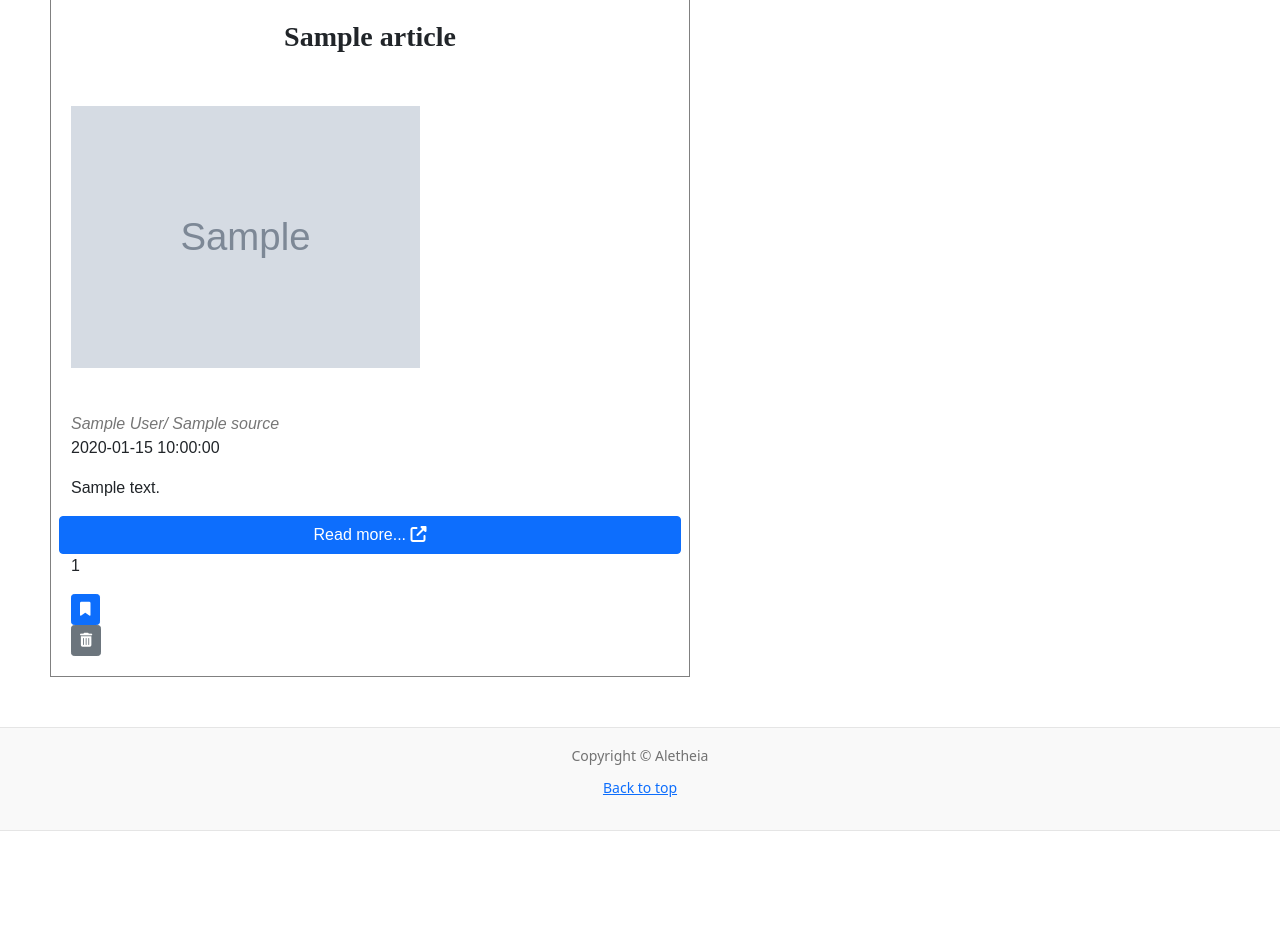
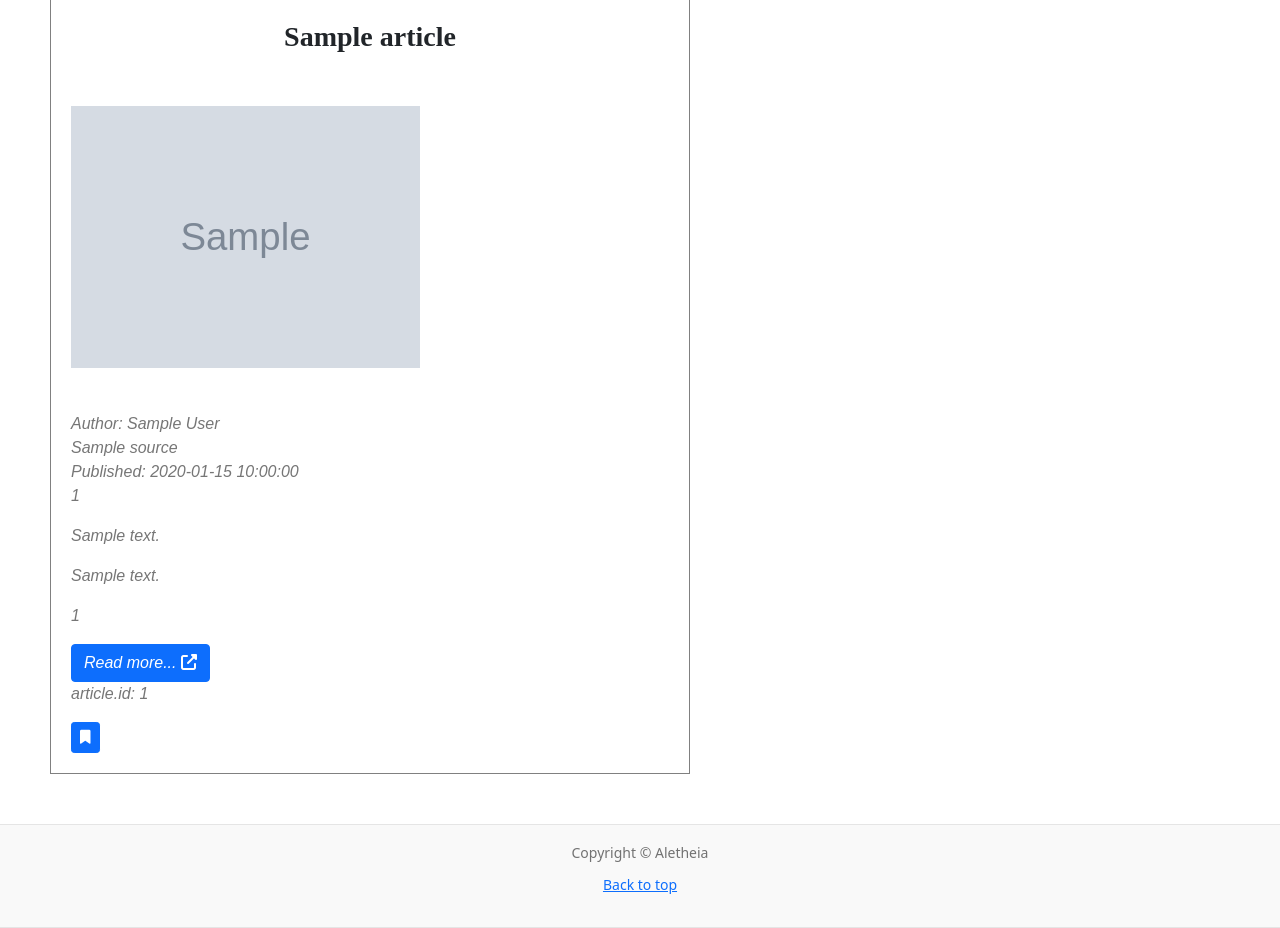
Before and after one commit to XuXaO415/Capstone_1.2, a Flask app: page /health in a window 1280 px wide. Shown: the part 263-1191 px from the top of the page. Before the commit the page ends 1094 px from the top, so only its background shows below. Run offline with Flask 2, Linux system fonts and the light colour scheme; tables that the repository leaves empty hold one stand-in row (values such as "Sample post"); grey boxes marked "Sample" are stand-in pictures; a database or web service that is not in the repository returns one stand-in record (values such as "Sample title"); data that the repository does not hold is empty; some libraries are stand-ins or nearby versions.

Commit message:
Added function call to latest_articles and world_news routes

```diff
--- a/app.py
+++ b/app.py
@@ -393,6 +393,9 @@
 
 @app.route("/latest_articles", methods =["GET", "POST"])
 def show_latest_articles():
+    """Shows a list of latest articles"""
+
+
     API_SECRET_KEY = os.getenv('API_SECRET_KEY')
 
     url = ('https://newsapi.org/v2/top-headlines?' 'language=en' 'qinTitle=query' 'apiKey={API_SECRET_KEY}')
@@ -403,32 +406,9 @@
     res = requests.get(
         f"https://newsapi.org/v2/top-headlines?category=general&country=us&pageSize=10&apiKey={API_SECRET_KEY}")
     # pdb.set_trace()
-    latest_art = res.json()['articles']
+    latest_article = save_article(res)
 
-    for article in latest_art:
-        # pdb.set_trace()
-        existing_art = Article.query.filter_by(url=article['url']).first()
-        if not existing_art:
-            new_art = Article(url=article['url'], author=article['author'],  title=article['title'],
-                          description=article['description'], urlToImage=article['urlToImage'], content=article['content'])
-                        #    user_id=article['user_id'], date_added=article['date_added'], like_id=article['like_id'])
-
-            db.session.add(new_art)
-        # pdb.set_trace()
-            db.session.commit()
-
-            article['id'] = new_art.id
-        else:
-            article['id'] = existing_art.id
-
-
-
-
-    # print(res.json())
-    # article['new_art.id']
-
-    # pdb.set_trace()
-    return render_template("latest_articles.html", latest_articles=latest_art)
+    return render_template("latest_articles.html", latest_articles=latest_article)
 ##############################################################################
 
 @app.route("/world_news", methods=["GET", "POST"])
@@ -441,9 +421,7 @@
     res = requests.get(
         f"https://newsapi.org/v2/top-headlines?q=international&language=en&pageSize=15&apiKey={API_SECRET_KEY}")
 
-    world_new =res.json()['articles']
-
-    print(res.json())
+    world_new = save_article(res)
 
     return render_template("article_list.html", articles=world_new, title='World News')
 ##############################################################################
@@ -598,3 +576,26 @@
 
 
 ##############################################################################
+def save_article(res):
+
+
+
+    articles = res.json()['articles']
+
+    for article in articles:
+        # pdb.set_trace()
+        existing_art = Article.query.filter_by(url=article['url']).first()
+        if not existing_art:
+            new_art = Article(url=article['url'], author=article['author'],  title=article['title'],
+                          description=article['description'], urlToImage=article['urlToImage'], content=article['content'])
+                        #    user_id=article['user_id'], date_added=article['date_added'], like_id=article['like_id'])
+
+            db.session.add(new_art)
+        # pdb.set_trace()
+            db.session.commit()
+
+            article['id'] = new_art.id
+        else:
+            article['id'] = existing_art.id
+
+    return articles
--- a/templates/article_list.html
+++ b/templates/article_list.html
@@ -14,34 +14,46 @@
                 </center>
             </h3>
             <img src="{{article.urlToImage}}" class="float-right" style="width: 60%" />
-            <div class="ln-caption">{{ article.author }}/ {{article.source.name}}</div>
+            <div class="ln-caption">Author: {{article.author}}</div>
+            <div class="ln-caption" >{{article.source.name}}
+            <div class="ln-caption">Published: {{article.publishedAt}}</div>
+            <!-- <p>{{article.date_added}}</p> -->
 
-            <p>{{article.publishedAt}}</p>
+            <p>{{article.id}}</p>
             <p>{{article.description}}</p>
+            <p>{{article.content}}</p>
+            <p>{{article.user_id}}</p>
+
 
             <a href=" {{ article.url }}" class="btn btn-primary" target="_blank">Read more...
                 <i class="fas fa-external-link-alt"></i>
             </a>
 
-            <form method="POST" action="/users/favorites/{{article.likes_id}}">
-                <p>{{ article.likes_id }}</p>
+            <form method="POST" action="/users/favorites/{{article.id}}">
+
+                <!-- <p>article.id: {{ article.article_id }}</p> -->
+                <p>article.id: {{ article.article_id }}</p>
 
                 <button class="btn btn-sm btn-primary">
                     <i class="fas fa-bookmark"></i>
                     </button>
+
             </form>
-
-
-            <!-- [SQL: INSERT INTO likes (article_id, user_id) VALUES (%(article_id)s, %(user_id)s) RETURNING likes.id] -->
-            <form method="POST" action="/users/delete/{{ article.id }}">
-                <button class="btn btn-sm btn-secondary">
-            <i class="fa fa-trash"></i>
-          </button>
-            </form>
-
         </div>
     </div>
 
+<!--
+         <form method="POST" action="/users/delete/{{ article.likes_id }}">
+            <button class="btn btn-sm btn-secondary">
+            <i class="fa fa-trash"></i>
+          </button>
+        </form>  -->
+
+
+    </div>
+
+
     {% endfor %}
+
 </article>
 {% endblock %}
```
